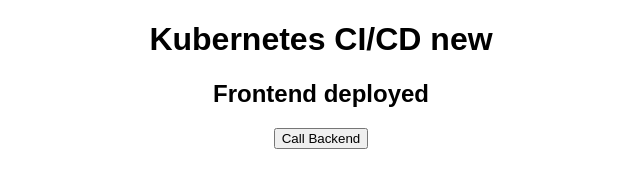
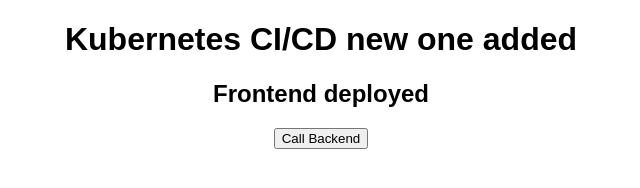
Before and after one commit to rohan12340/k8s-cicd-project, a website: page frontend/index.html in a window 1280 px wide. Shown: the whole page, without its empty margins (319-959 px from the left). Drawn offline with Linux system fonts and the light colour scheme.

Commit message:
new deploy

```diff
--- a/frontend/index.html
+++ b/frontend/index.html
@@ -9,7 +9,7 @@
 
 <body style="font-family:Arial;text-align:center">
 
-    <h1>Kubernetes CI/CD new </h1>
+    <h1>Kubernetes CI/CD new one added </h1>
 
     <h2>Frontend deployed</h2>
 
```
